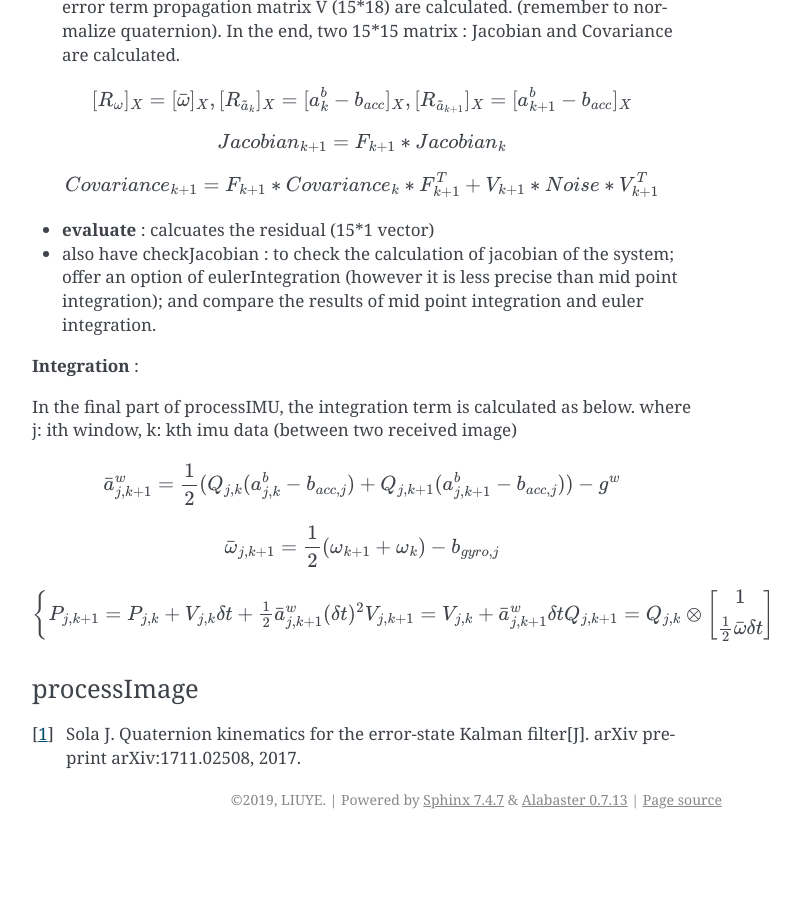
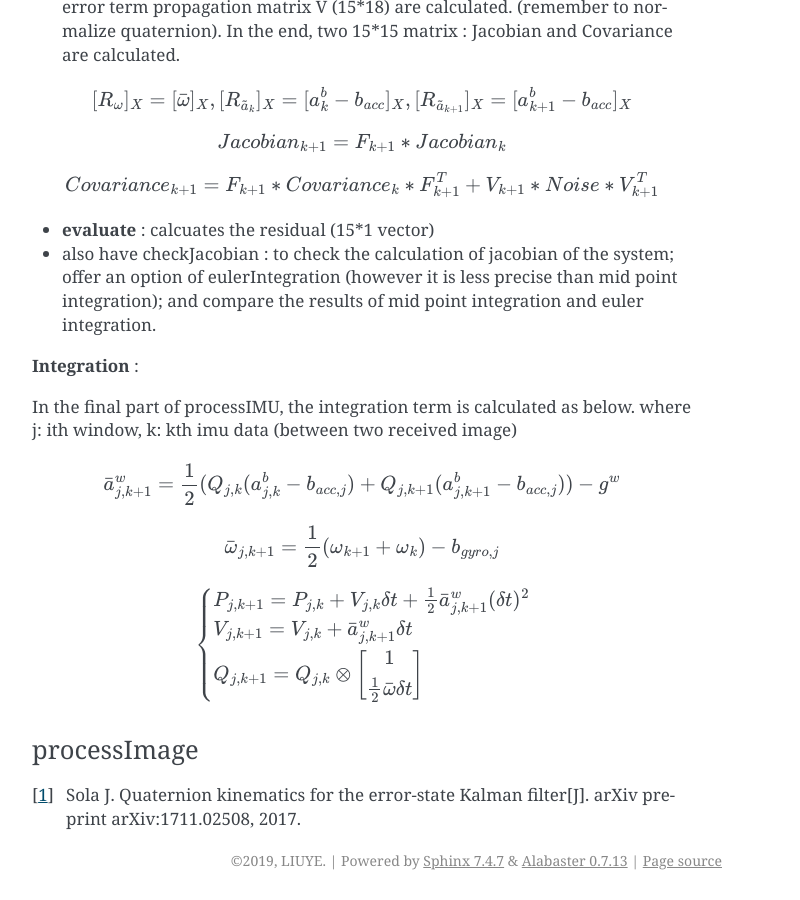
Before and after one commit to gggliuye/VIO, a Sphinx documentation site: the page built from docs/deepblue/LM.rst, in a window 1280 px wide and 900 px high, scrolled down 3148 px. Shown: the whole window, without its empty margins (388-1188 px from the left). Built offline with Sphinx 7.4.7, drawn with Linux system fonts in a browser that asks for light colours; before the commit the page ends 3987 px from its top, so only the background shows below that.

Commit message:
Update LM.rst

```diff
--- a/docs/deepblue/LM.rst
+++ b/docs/deepblue/LM.rst
@@ -146,8 +146,8 @@ where j: ith window, k: kth imu data (between two received image)
 
 .. math::
     \begin{cases}
-    P_{j,k+1} = P_{j,k} + V_{j,k} \delta t + \frac{1}{2} \bar{a}_{j,k+1}^{w} (\delta t)^{2}
-    V_{j,k+1} = V_{j,k} + \bar{a}_{j,k+1}^{w} \delta t
+    P_{j,k+1} = P_{j,k} + V_{j,k} \delta t + \frac{1}{2} \bar{a}_{j,k+1}^{w} (\delta t)^{2}  \\
+    V_{j,k+1} = V_{j,k} + \bar{a}_{j,k+1}^{w} \delta t  \\
     Q_{j,k+1} = Q_{j,k} \otimes \begin{bmatrix} 1 \\  \frac{1}{2}  \bar{\omega}  \delta t \end{bmatrix}
     \end{cases}
 
```
